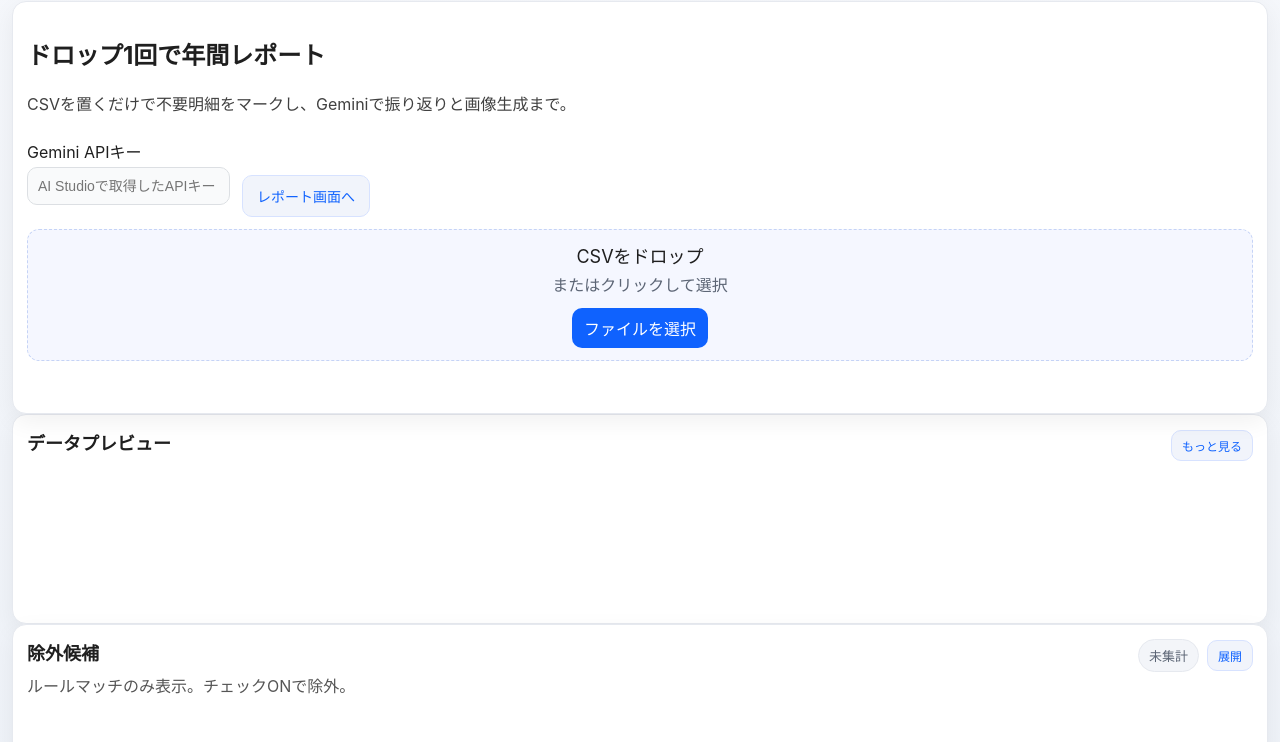
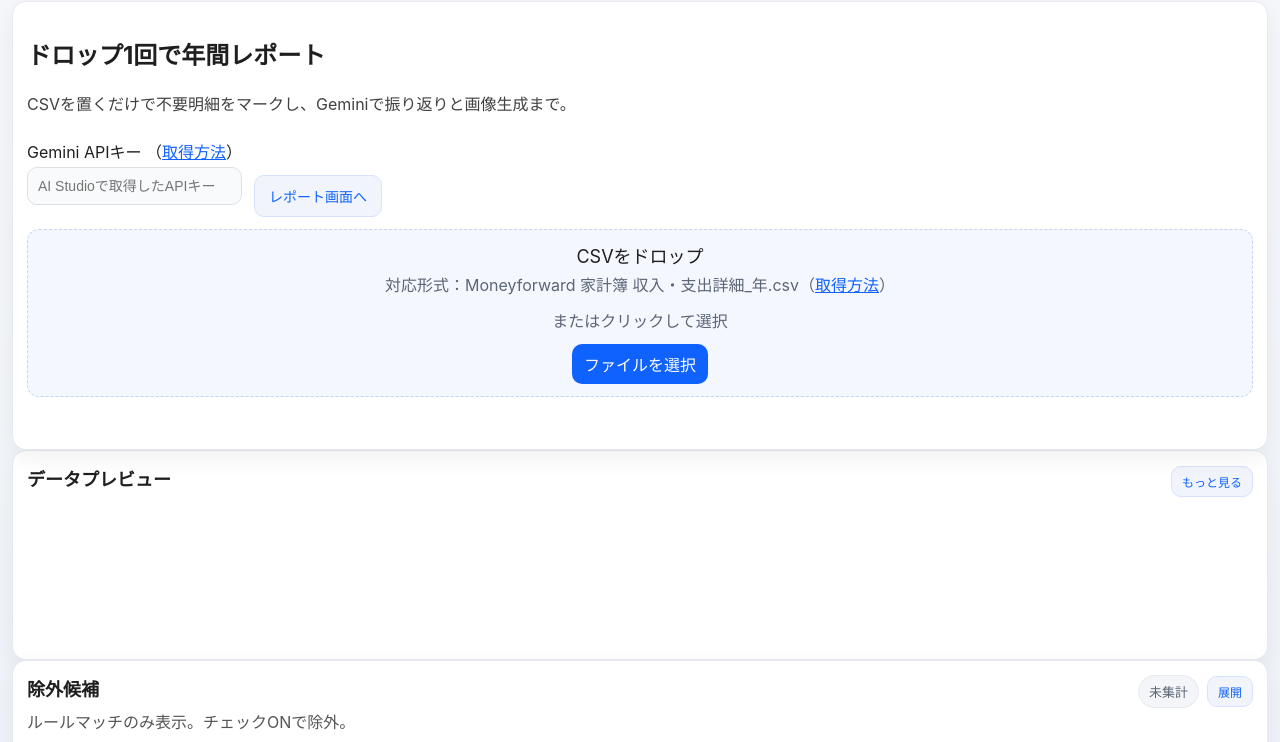
Before and after one commit to futonchan/anual_report_ai, a website: page index.html in a window 1280 px wide. Shown: the part 58-800 px from the top of the page. Drawn offline with nearby package versions, Linux system fonts and the light colour scheme.

Commit message:
refactor: 説明文やリンクを追加

```diff
--- a/index.html
+++ b/index.html
@@ -27,7 +27,7 @@
           </div>
           <div class="input-row">
             <label class="field">
-              <span>Gemini APIキー</span>
+              <span>Gemini APIキー （<a href="https://ai.google.dev/gemini-api/docs/api-key?hl=ja" target="_blank">取得方法</a>）</span>
               <input id="apiKey" type="password" placeholder="AI Studioで取得したAPIキー" autocomplete="off">
             </label>
             <div class="cta-row">
@@ -36,6 +36,7 @@
           </div>
           <div class="drop-area">
             <p class="drop-title">CSVをドロップ</p>
+            <p class="drop-sub">対応形式：Moneyforward 家計簿 収入・支出詳細_年.csv（<a href="https://support.me.moneyforward.com/hc/ja/articles/49505374073497-%E5%AE%B6%E8%A8%88%E7%B0%BF%E3%83%87%E3%83%BC%E3%82%BF%E3%81%AF%E3%83%80%E3%82%A6%E3%83%B3%E3%83%AD%E3%83%BC%E3%83%89%E3%81%A7%E3%81%8D%E3%81%BE%E3%81%99%E3%81%8B" target="_blank">取得方法</a>）</p>
             <p class="drop-sub">またはクリックして選択</p>
             <label class="upload-btn">
               ファイルを選択
```
Also changed, not shown: README.md, favicon.ico (added).
